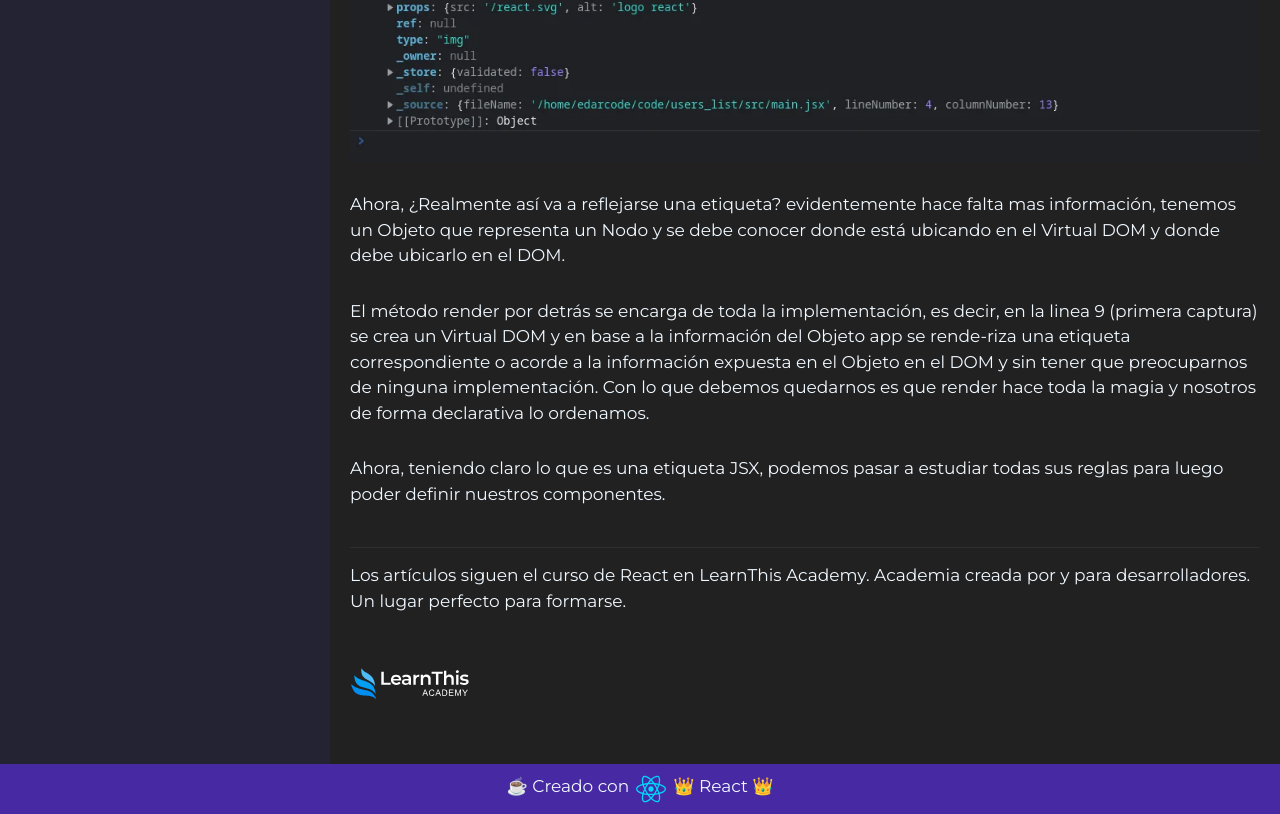
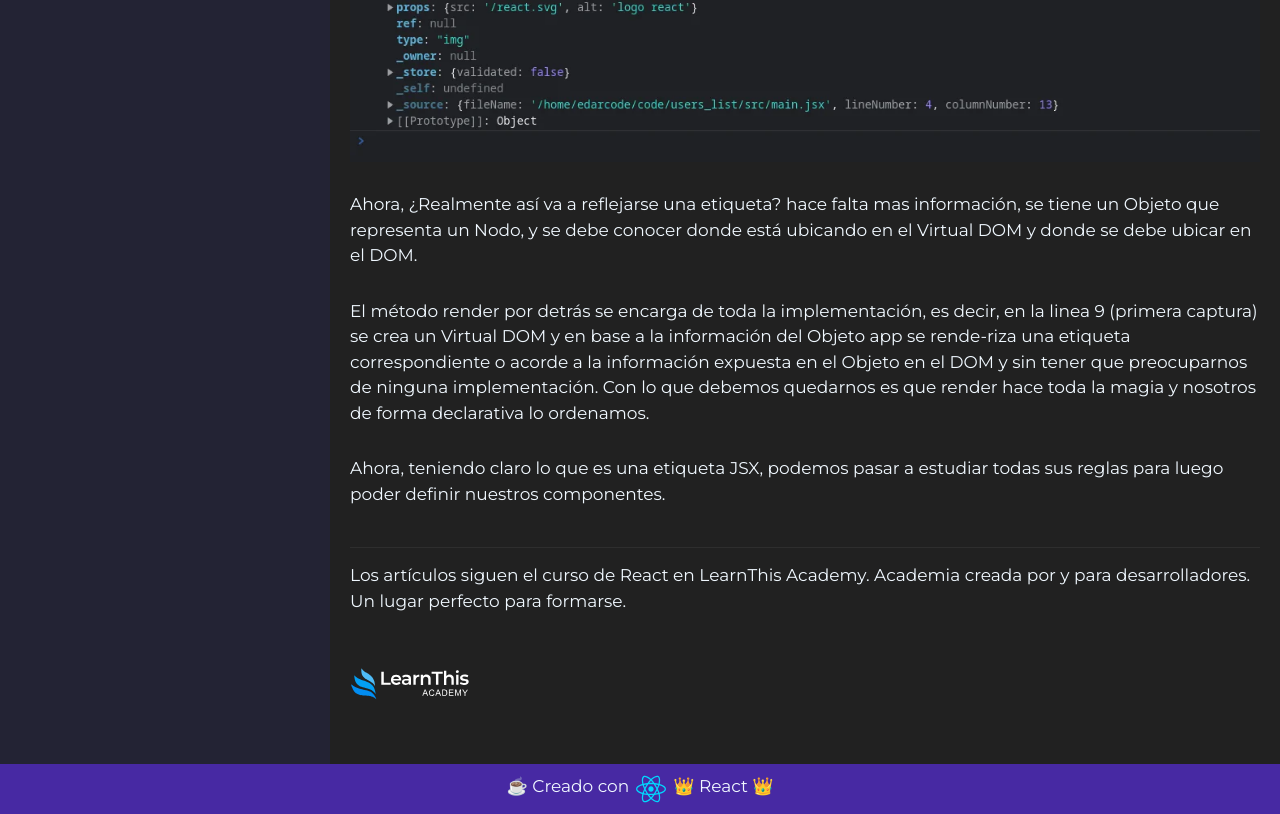
Before and after one commit to edarcode/edarcode, a React (Vite) app: page /react/jsx_syntax in a window 1280 px wide. Shown: the part 1187-2001 px from the top of the page. Built offline with nearby package versions, Linux system fonts and the light colour scheme.

Commit message:
refactor(src/components/react/intro/Vsc/Vsc.jsx)(src/components/react/jsx_syntax/JsxTag/JsxTag.jsx)

```diff
--- a/src/components/react/intro/Vsc/Vsc.jsx
+++ b/src/components/react/intro/Vsc/Vsc.jsx
@@ -13,7 +13,7 @@ export default function Vsc() {
 					target="_blank"
 					rel="noreferrer"
 				>
-					Sitio oficial para descargar VSC
+					Sitio oficial Download VSC
 				</a>
 			</section>
 			<section className="section">
--- a/src/components/react/jsx_syntax/JsxTag/JsxTag.jsx
+++ b/src/components/react/jsx_syntax/JsxTag/JsxTag.jsx
@@ -32,10 +32,8 @@ export default function JsxTag() {
 			</p>
 			<img src="/react/jsx_syntax/console_app.webp" alt="refactor main.jsx" />
 			<p>
-				Ahora, ¿Realmente así va a reflejarse una etiqueta? evidentemente hace
-				falta mas información, tenemos un Objeto que representa un Nodo y se
-				debe conocer donde está ubicando en el Virtual DOM y donde debe ubicarlo
-				en el DOM.
+				Ahora, ¿Realmente así va a reflejarse una etiqueta? hace falta mas información, se tiene un Objeto que representa un Nodo, y se
+				debe conocer donde está ubicando en el Virtual DOM y donde se debe ubicar en el DOM.
 			</p>
 			<p>
 				El método render por detrás se encarga de toda la implementación, es
```
